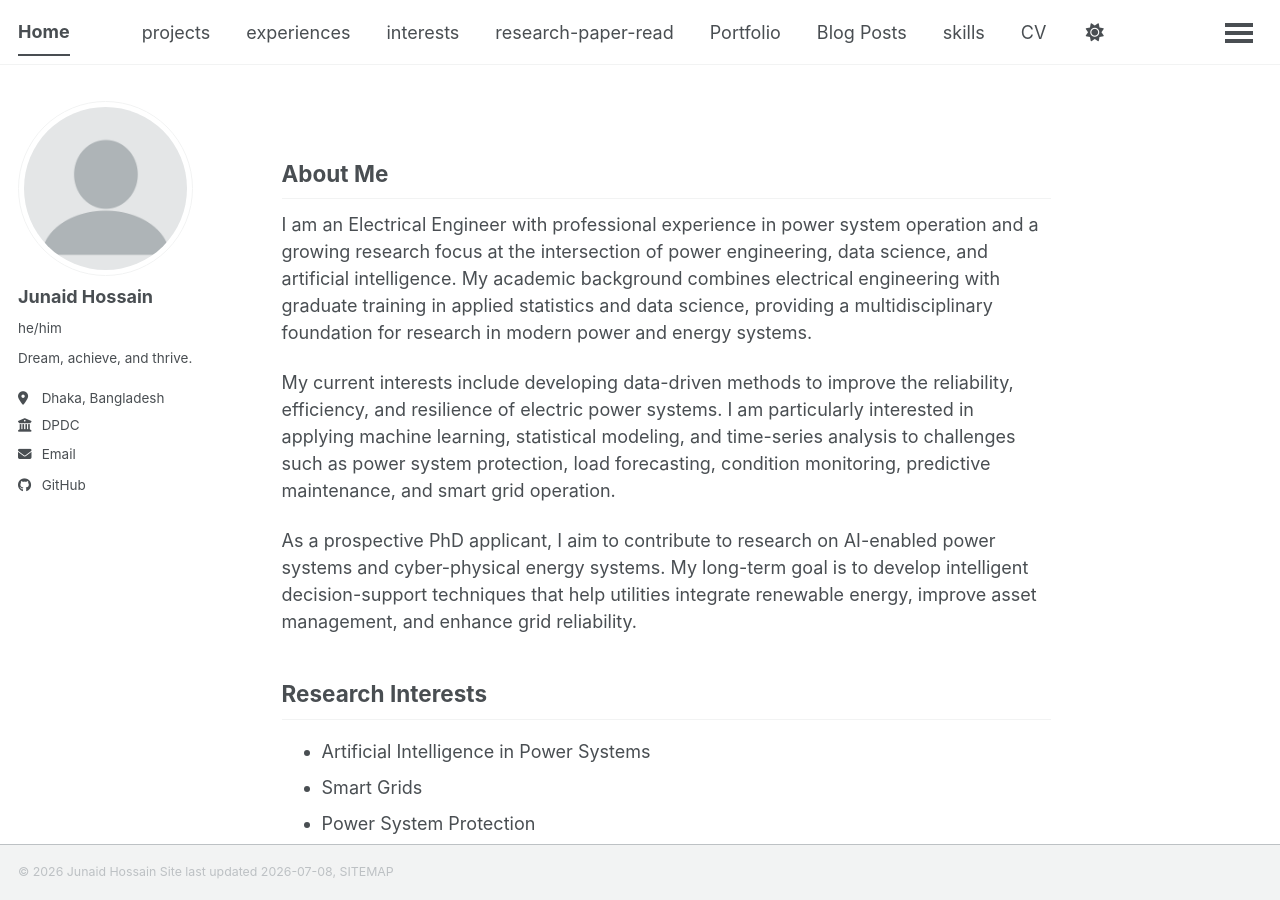
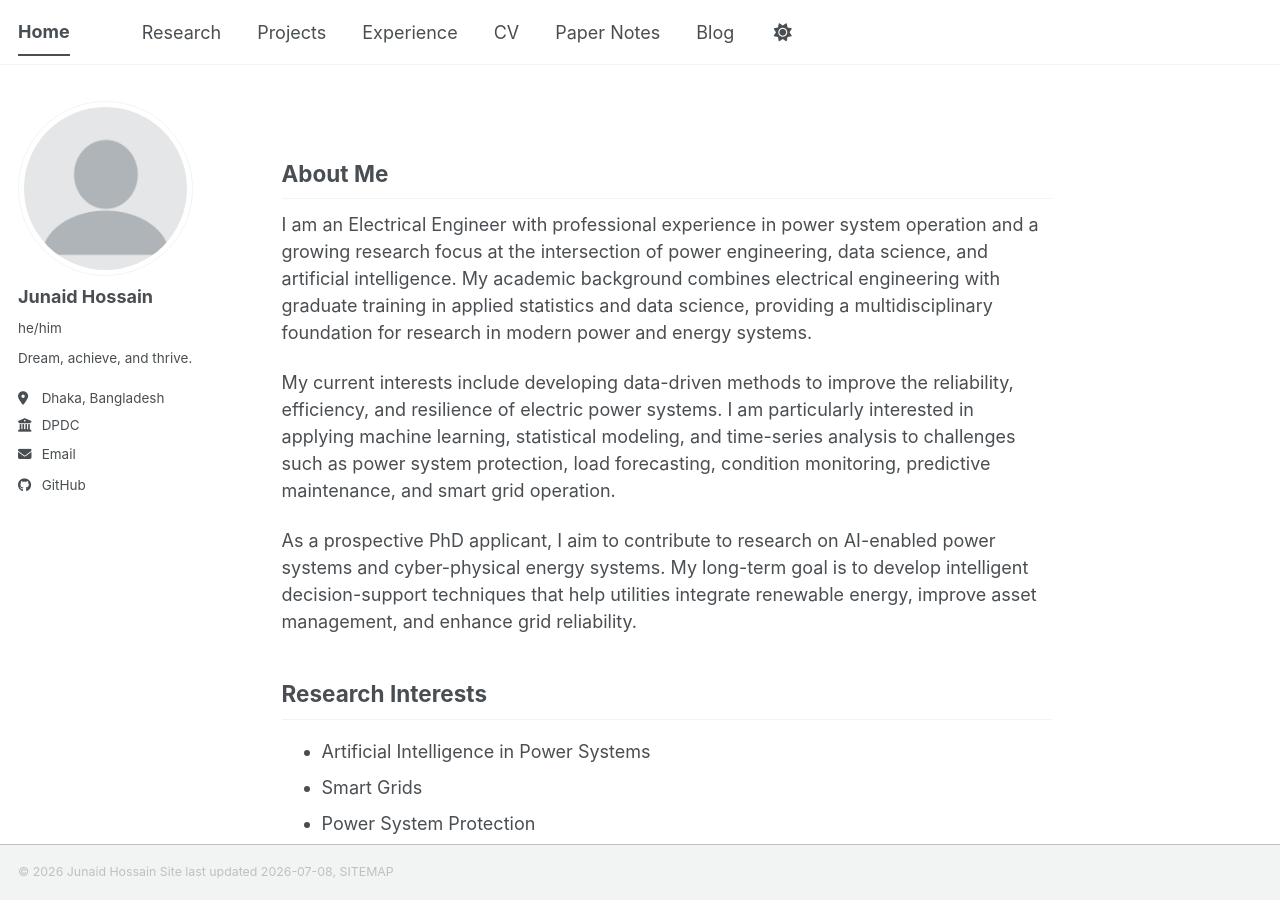
Before and after one commit to aspiringstudent-ctrl/aspiringstudent-ctrl.github.io, a Jekyll site: the page built from _pages/about.md, in a window 1280 px wide and 900 px high. Built offline with Jekyll 4.4.1, drawn with Linux system fonts in a browser that asks for light colours; a style sheet for code colours, icons or effects is not loaded.

Commit message:
Update navigation.yml

```diff
--- a/_data/navigation.yml
+++ b/_data/navigation.yml
@@ -8,35 +8,23 @@
 #      Markdown formatted page while the second is generated using JSON.
 
 main:
-  - title: "projects"
+  - title: "Research"
+    url: /interests/
+
+  - title: "Projects"
     url: /projects/
 
-  - title: "experiences"
-    url: /experiences/
-
-  - title: "interests"
-    url: /interests/
-
-  - title: "research-paper-read"
-    url: /research-paper-read/
-
-  - title: "Portfolio"
-    url: /portfolio/
-
-  - title: "Blog Posts"
-    url: /year-archive/
-
-  - title: "skills"
-    url: /skills/
+  - title: "Experience"
+    url: /experience/
 
   - title: "CV"
     url: /cv/
 
-  - title: "contact"
-    url: /contact/
+  - title: "Paper Notes"
+    url: /research-paper-read/
+
+  - title: "Blog"
+    url: /year-archive/
 
   # - title: "CV"
   #   url: /cv-json/
-
-  - title: "Guide"
-    url: /markdown/
```
